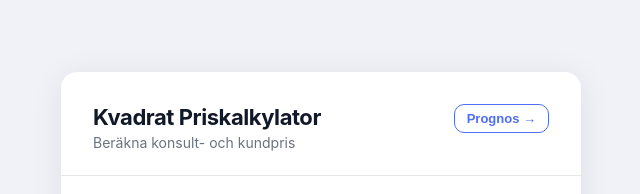
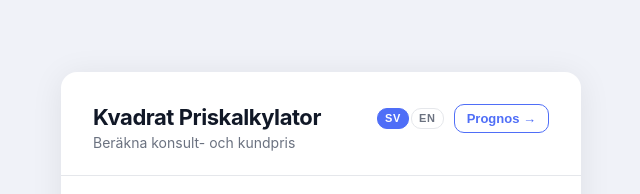
Before and after one commit to SimpleCookie/kvadrat-pris, a React (Vite) app: page / in a window 1280 px wide. Shown: the top 194 px of the page, without its empty margins (319-959 px from the left). Built offline with nearby package versions, Linux system fonts and the light colour scheme.

Commit message:
feat: add English language support with SV/EN toggle

```diff
--- a/src/App.css
+++ b/src/App.css
@@ -337,6 +337,43 @@
   gap: 1rem;
 }
 
+.header-controls {
+  display: flex;
+  align-items: center;
+  gap: 0.625rem;
+  flex-shrink: 0;
+}
+
+.lang-toggle {
+  display: flex;
+  gap: 0.125rem;
+}
+
+.lang-btn {
+  background: none;
+  border: 1px solid var(--border);
+  border-radius: var(--radius-sm);
+  color: var(--text-secondary);
+  cursor: pointer;
+  font-size: 0.6875rem;
+  font-weight: 700;
+  padding: 0.25rem 0.4375rem;
+  letter-spacing: 0.06em;
+  line-height: 1;
+  transition: background 0.15s, color 0.15s, border-color 0.15s;
+}
+
+.lang-btn:hover {
+  border-color: var(--accent);
+  color: var(--accent);
+}
+
+.lang-btn-active {
+  background: var(--accent);
+  border-color: var(--accent);
+  color: #fff;
+}
+
 .view-toggle {
   background: none;
   border: 1px solid var(--accent);
--- a/src/App.tsx
+++ b/src/App.tsx
@@ -7,6 +7,7 @@ import {
   formatSEK,
 } from "./lib/pricing"
 import { AdvancedView } from "./components/AdvancedView"
+import { translations, type Lang } from "./lib/i18n"
 
 const STORAGE_KEY = "kvadrat-pris-state"
 
@@ -15,6 +16,7 @@ interface SavedState {
   activeValue: string
   kvadratFee: string
   middlemanFee: string
+  lang?: Lang
 }
 
 const loadState = (): Partial<SavedState> => {
@@ -28,6 +30,9 @@ const loadState = (): Partial<SavedState> => {
 
 const App = () => {
   const saved = loadState()
+
+  const [lang, setLang] = useState<Lang>(saved.lang ?? 'sv')
+  const t = translations[lang]
 
   const [view, setView] = useState<"simple" | "advanced">("simple")
 
@@ -47,9 +52,9 @@ const App = () => {
   useEffect(() => {
     localStorage.setItem(
       STORAGE_KEY,
-      JSON.stringify({ activeField, activeValue, kvadratFee, middlemanFee })
+      JSON.stringify({ activeField, activeValue, kvadratFee, middlemanFee, lang })
     )
-  }, [activeField, activeValue, kvadratFee, middlemanFee])
+  }, [activeField, activeValue, kvadratFee, middlemanFee, lang])
 
   const parsedActive = parseFloat(activeValue) || 0
   const parsedKvadrat = clampFee(parseFloat(kvadratFee) || 0)
@@ -83,7 +88,7 @@ const App = () => {
   const pricesSection = (
     <section className="prices-section">
       <div className={`price-field${activeField === "consultant" ? " active" : ""}`}>
-        <label htmlFor="consultant-price" className="price-label">Konsultpris</label>
+        <label htmlFor="consultant-price" className="price-label">{t.consultantPrice}</label>
         <div className="price-input-wrap">
           <input
             id="consultant-price"
@@ -95,15 +100,15 @@ const App = () => {
             value={activeField === "consultant" ? activeValue : String(consultantPrice)}
             onChange={(e) => { setActiveField("consultant"); setActiveValue(e.target.value) }}
             onFocus={() => setActiveField("consultant")}
-            aria-label="Konsultpris i kronor per timme"
+            aria-label={t.consultantPriceAria}
           />
           <span className="price-unit">kr/h</span>
         </div>
-        <p className="price-hint">Det du tar hem</p>
+        <p className="price-hint">{t.consultantPriceHint}</p>
       </div>
       <div className="price-arrow" aria-hidden="true">⇄</div>
       <div className={`price-field${activeField === "client" ? " active" : ""}`}>
-        <label htmlFor="client-price" className="price-label">Kundpris</label>
+        <label htmlFor="client-price" className="price-label">{t.clientPrice}</label>
         <div className="price-input-wrap">
           <input
             id="client-price"
@@ -115,11 +120,11 @@ const App = () => {
             value={activeField === "client" ? activeValue : String(clientPrice)}
             onChange={(e) => { setActiveField("client"); setActiveValue(e.target.value) }}
             onFocus={() => setActiveField("client")}
-            aria-label="Kundpris i kronor per timme"
+            aria-label={t.clientPriceAria}
           />
           <span className="price-unit">kr/h</span>
         </div>
-        <p className="price-hint">Vad kunden betalar</p>
+        <p className="price-hint">{t.clientPriceHint}</p>
       </div>
     </section>
   )
@@ -127,24 +132,24 @@ const App = () => {
   const feesSection = (
     <section className="fees-section">
       <fieldset className="fees-fieldset">
-        <legend className="fees-legend">Avgifter</legend>
+        <legend className="fees-legend">{t.feesLegend}</legend>
         <div className="fee-row">
           <label htmlFor="kvadrat-fee" className="fee-label">
-            Kvadrats andel
-            <span className="fee-tooltip" data-tooltip="Den andel av kundpriset som Kvadrat behåller" aria-label="Den andel av kundpriset som Kvadrat behåller">?</span>
+            {t.kvadratShare}
+            <span className="fee-tooltip" data-tooltip={t.kvadratShareTooltip} aria-label={t.kvadratShareTooltip}>?</span>
           </label>
           <div className="fee-input-wrap">
-            <input id="kvadrat-fee" type="number" inputMode="decimal" min={0} max={99} step={1} className="fee-input" value={kvadratFee} onChange={(e) => setKvadratFee(e.target.value)} aria-label="Kvadrats andel i procent" />
+            <input id="kvadrat-fee" type="number" inputMode="decimal" min={0} max={99} step={1} className="fee-input" value={kvadratFee} onChange={(e) => setKvadratFee(e.target.value)} aria-label={t.kvadratShare} />
             <span className="fee-unit">%</span>
           </div>
         </div>
         <div className="fee-row">
           <label htmlFor="middleman-fee" className="fee-label">
-            Mellanskär
-            <span className="fee-tooltip" data-tooltip="Avgift för eventuell förmedlare" aria-label="Avgift för eventuell förmedlare">?</span>
+            {t.middleman}
+            <span className="fee-tooltip" data-tooltip={t.middlemanTooltip} aria-label={t.middlemanTooltip}>?</span>
           </label>
           <div className="fee-input-wrap">
-            <input id="middleman-fee" type="number" inputMode="decimal" min={0} max={99} step={1} className="fee-input" value={middlemanFee} onChange={(e) => setMiddlemanFee(e.target.value)} aria-label="Mellanskär i procent" />
+            <input id="middleman-fee" type="number" inputMode="decimal" min={0} max={99} step={1} className="fee-input" value={middlemanFee} onChange={(e) => setMiddlemanFee(e.target.value)} aria-label={t.middleman} />
             <span className="fee-unit">%</span>
           </div>
         </div>
@@ -155,42 +160,42 @@ const App = () => {
   const forecastSettingsSection = (
     <section className="fees-section">
       <fieldset className="fees-fieldset">
-        <legend className="fees-legend">Inställningar</legend>
+        <legend className="fees-legend">{t.settingsLegend}</legend>
         <div className="forecast-settings-grid">
           <div className="forecast-settings-field">
             <label htmlFor="billable-hours" className="forecast-settings-label">
-              Timmar/år
-              <span className="fee-tooltip" data-tooltip="Räkna bort semester, helgdagar och intern tid. Standard: 40h × 40v = 1 600 h." aria-label="Räkna bort semester och intern tid">?</span>
+              {t.billableHours}
+              <span className="fee-tooltip" data-tooltip={t.billableHoursTooltip} aria-label={t.billableHoursAria}>?</span>
             </label>
             <div className="forecast-settings-input-wrap">
-              <input id="billable-hours" type="number" inputMode="numeric" min={0} max={3000} step={40} className="forecast-settings-input" value={billableHours} onChange={(e) => setBillableHours(e.target.value)} aria-label="Fakturerbara timmar per år" />
+              <input id="billable-hours" type="number" inputMode="numeric" min={0} max={3000} step={40} className="forecast-settings-input" value={billableHours} onChange={(e) => setBillableHours(e.target.value)} aria-label={t.billableHoursAria} />
               <span className="fee-unit">h</span>
             </div>
           </div>
           <div className="forecast-settings-field">
             <label htmlFor="monthly-salary" className="forecast-settings-label">
-              Månadslön
-              <span className="fee-tooltip" data-tooltip="Statlig skattebrytpunkt 2026: ~643 100 kr/år ≈ 53 600 kr/mån. Lön över detta beskattas hårdare." aria-label="Statlig skattebrytpunkt 2026">?</span>
+              {t.monthlySalary}
+              <span className="fee-tooltip" data-tooltip={t.monthlySalaryTooltip} aria-label={t.monthlySalaryAria}>?</span>
             </label>
             <div className="forecast-settings-input-wrap">
-              <input id="monthly-salary" type="number" inputMode="numeric" min={0} step={1000} className="forecast-settings-input" value={monthlySalary} onChange={(e) => setMonthlySalary(e.target.value)} aria-label="Månadslön i kronor brutto" />
+              <input id="monthly-salary" type="number" inputMode="numeric" min={0} step={1000} className="forecast-settings-input" value={monthlySalary} onChange={(e) => setMonthlySalary(e.target.value)} aria-label={t.monthlySalaryAria} />
               <span className="fee-unit">kr</span>
             </div>
           </div>
           <div className="forecast-settings-field">
             <label htmlFor="overhead" className="forecast-settings-label">
-              Overhead/år
-              <span className="fee-tooltip" data-tooltip="Bokföring, försäkring, utrustning, programvaror m.m." aria-label="Bokföring, försäkring m.m.">?</span>
+              {t.overheadLabel}
+              <span className="fee-tooltip" data-tooltip={t.overheadTooltip} aria-label={t.overheadAria}>?</span>
             </label>
             <div className="forecast-settings-input-wrap">
-              <input id="overhead" type="number" inputMode="numeric" min={0} step={1000} className="forecast-settings-input" value={overhead} onChange={(e) => setOverhead(e.target.value)} aria-label="Overheadkostnader per år i kronor" />
+              <input id="overhead" type="number" inputMode="numeric" min={0} step={1000} className="forecast-settings-input" value={overhead} onChange={(e) => setOverhead(e.target.value)} aria-label={t.overheadAria} />
               <span className="fee-unit">kr</span>
             </div>
           </div>
           <div className="forecast-settings-field">
-            <label htmlFor="kommunalskatt" className="forecast-settings-label">Kommunalskatt</label>
+            <label htmlFor="kommunalskatt" className="forecast-settings-label">{t.municipalTax}</label>
             <div className="forecast-settings-input-wrap">
-              <input id="kommunalskatt" type="number" inputMode="decimal" min={0} max={40} step={0.1} className="forecast-settings-input" value={kommunalskatt} onChange={(e) => setKommunalskatt(e.target.value)} aria-label="Kommunalskatt i procent" />
+              <input id="kommunalskatt" type="number" inputMode="decimal" min={0} max={40} step={0.1} className="forecast-settings-input" value={kommunalskatt} onChange={(e) => setKommunalskatt(e.target.value)} aria-label={t.municipalTaxAria} />
               <span className="fee-unit">%</span>
             </div>
           </div>
@@ -206,16 +211,22 @@ const App = () => {
           <header className="card-header">
             <div className="card-header-content">
               <div>
-                <h1 className="title">Kvadrat Priskalkylator</h1>
-                <p className="subtitle">Beräkna konsult- och kundpris</p>
+                <h1 className="title">{t.title}</h1>
+                <p className="subtitle">{t.subtitle}</p>
+              </div>
+              <div className="header-controls">
+                <div className="lang-toggle" role="group" aria-label="Language">
+                  <button type="button" className={`lang-btn${lang === 'sv' ? ' lang-btn-active' : ''}`} onClick={() => setLang('sv')}>SV</button>
+                  <button type="button" className={`lang-btn${lang === 'en' ? ' lang-btn-active' : ''}`} onClick={() => setLang('en')}>EN</button>
                 </div>
                 <button
                   type="button"
                   className="view-toggle"
                   onClick={() => setView(v => v === "simple" ? "advanced" : "simple")}
                 >
-                {view === "simple" ? "Prognos →" : "← Enkel vy"}
+                  {view === "simple" ? t.viewForecast : t.viewSimple}
                 </button>
+              </div>
             </div>
           </header>
 
@@ -225,24 +236,24 @@ const App = () => {
               {feesSection}
               {hasValue && (
                 <section className="breakdown-section">
-                  <h2 className="breakdown-title">Fördelning per timme</h2>
+                  <h2 className="breakdown-title">{t.breakdownTitle}</h2>
                   <div className="breakdown-rows">
                     <div className="breakdown-row">
-                      <span>Kunden betalar</span>
+                      <span>{t.clientPays}</span>
                       <span className="breakdown-value">{formatSEK(clientPrice)}</span>
                     </div>
                     {parsedMiddleman > 0 && (
                       <div className="breakdown-row breakdown-deduction">
-                        <span>Mellanskär ({parsedMiddleman}%)</span>
+                        <span>{t.middlemanCutRow(parsedMiddleman)}</span>
                         <span className="breakdown-value">−{formatSEK(middlemanCut)}</span>
                       </div>
                     )}
                     <div className="breakdown-row breakdown-deduction">
-                      <span>Kvadrats andel ({parsedKvadrat}%)</span>
+                      <span>{t.kvadratCutRow(parsedKvadrat)}</span>
                       <span className="breakdown-value">−{formatSEK(kvadratCut)}</span>
                     </div>
                     <div className="breakdown-row breakdown-total">
-                      <span>Konsulten får ut</span>
+                      <span>{t.consultantGets}</span>
                       <span className="breakdown-value">{formatSEK(consultantPrice)}</span>
                     </div>
                   </div>
@@ -264,6 +275,7 @@ const App = () => {
                   overheadPerYear={parseInt(overhead) || 0}
                   kommunalskatt={parseFloat(kommunalskatt) || 0}
                   kvadratCutPerHour={kvadratCut}
+                  t={t}
                 />
               </div>
             </div>
@@ -271,7 +283,7 @@ const App = () => {
 
           <footer className="card-footer">
             <button type="button" className="reset-btn" onClick={handleReset}>
-              Återställ
+              {t.reset}
             </button>
           </footer>
         </div>
--- /dev/null
+++ b/src/lib/i18n.ts
@@ -0,0 +1,214 @@
+export type Lang = 'sv' | 'en'
+
+export type T = {
+  // Header
+  title: string
+  subtitle: string
+  viewForecast: string
+  viewSimple: string
+  // Price fields
+  consultantPrice: string
+  consultantPriceHint: string
+  consultantPriceAria: string
+  clientPrice: string
+  clientPriceHint: string
+  clientPriceAria: string
+  // Fees
+  feesLegend: string
+  kvadratShare: string
+  kvadratShareTooltip: string
+  middleman: string
+  middlemanTooltip: string
+  // Settings
+  settingsLegend: string
+  billableHours: string
+  billableHoursTooltip: string
+  billableHoursAria: string
+  monthlySalary: string
+  monthlySalaryTooltip: string
+  monthlySalaryAria: string
+  overheadLabel: string
+  overheadTooltip: string
+  overheadAria: string
+  municipalTax: string
+  municipalTaxAria: string
+  // Simple view breakdown
+  breakdownTitle: string
+  clientPays: string
+  middlemanCutRow: (pct: number) => string
+  kvadratCutRow: (pct: number) => string
+  consultantGets: string
+  reset: string
+  // Advanced view
+  enterPrice: string
+  perYearGross: string
+  kvadratShareLabel: string
+  perYear: string
+  companyBlock: string
+  grossRevenue: string
+  overheadRow: string
+  salaryGrossRow: (monthly: string) => string
+  socialFees: string
+  preTaxProfit: string
+  corporateTax: string
+  profitAfterTax: string
+  dividend: string
+  dividendTooltip: (amount: string) => string
+  dividendTax: string
+  retainedLabel: string
+  retainedTooltip: string
+  retainedAriaLabel: string
+  retainedNote: string
+  youBlock: string
+  netSalaryYear: string
+  netDividend: string
+  netPerYear: string
+  netPerMonth: string
+  employeeBlock: string
+  employeeTooltip: string
+  employeeAriaLabel: string
+  employeeComparisonText: (amount: string) => string
+  disclaimer: (rate: number) => string
+}
+
+export const translations: Record<Lang, T> = {
+  sv: {
+    title: 'Kvadrat Priskalkylator',
+    subtitle: 'Beräkna konsult- och kundpris',
+    viewForecast: 'Prognos →',
+    viewSimple: '← Enkel vy',
+
+    consultantPrice: 'Konsultpris',
+    consultantPriceHint: 'Det du tar hem',
+    consultantPriceAria: 'Konsultpris i kronor per timme',
+    clientPrice: 'Kundpris',
+    clientPriceHint: 'Vad kunden betalar',
+    clientPriceAria: 'Kundpris i kronor per timme',
+
+    feesLegend: 'Avgifter',
+    kvadratShare: 'Kvadrats andel',
+    kvadratShareTooltip: 'Den andel av kundpriset som Kvadrat behåller',
+    middleman: 'Mellanskär',
+    middlemanTooltip: 'Avgift för eventuell förmedlare',
+
+    settingsLegend: 'Inställningar',
+    billableHours: 'Timmar/år',
+    billableHoursTooltip: 'Räkna bort semester, helgdagar och intern tid. Standard: 40h × 40v = 1\u202f600\u00a0h.',
+    billableHoursAria: 'Fakturerbara timmar per år',
+    monthlySalary: 'Månadslön',
+    monthlySalaryTooltip: 'Statlig skattebrytpunkt 2026: ~643\u202f100\u00a0kr/år ≈ 53\u202f600\u00a0kr/mån. Lön över detta beskattas hårdare.',
+    monthlySalaryAria: 'Månadslön i kronor brutto',
+    overheadLabel: 'Overhead/år',
+    overheadTooltip: 'Bokföring, försäkring, utrustning, programvaror m.m.',
+    overheadAria: 'Overheadkostnader per år i kronor',
+    municipalTax: 'Kommunalskatt',
+    municipalTaxAria: 'Kommunalskatt i procent',
+
+    breakdownTitle: 'Fördelning per timme',
+    clientPays: 'Kunden betalar',
+    middlemanCutRow: (pct) => `Mellanskär (${pct}%)`,
+    kvadratCutRow: (pct) => `Kvadrats andel (${pct}%)`,
+    consultantGets: 'Konsulten får ut',
+    reset: 'Återställ',
+
+    enterPrice: 'Ange ett konsultpris i fältet till vänster.',
+    perYearGross: '/år (brutto)',
+    kvadratShareLabel: 'Kvadrats andel:',
+    perYear: '/år',
+    companyBlock: 'Bolaget',
+    grossRevenue: 'Intäkter (brutto)',
+    overheadRow: 'Overhead',
+    salaryGrossRow: (monthly) => `Lön brutto (${monthly}\u00a0kr/mån)`,
+    socialFees: 'Arbetsgivaravgift (31,42%)',
+    preTaxProfit: 'Vinst före bolagsskatt',
+    corporateTax: 'Bolagsskatt (20,6%)',
+    profitAfterTax: 'Vinst efter skatt',
+    dividend: 'Utdelning',
+    dividendTooltip: (amount) => `Förenklingsregeln: max ${amount}/år beskattas med 20%.`,
+    dividendTax: 'Utdelningsskatt (20%)',
+    retainedLabel: 'Kvar i bolaget',
+    retainedTooltip: 'Dina pengar — kan tas ut som framtida lön eller utdelning när det passar.',
+    retainedAriaLabel: 'Dina pengar — kan tas ut som framtida lön eller utdelning',
+    retainedNote: 'dina pengar',
+    youBlock: 'Du — netto',
+    netSalaryYear: 'Nettolön/år',
+    netDividend: '+ Netto utdelning',
+    netPerYear: 'Netto per år',
+    netPerMonth: 'Netto per månad',
+    employeeBlock: 'Som anställd — jämförelse',
+    employeeTooltip: 'Bruttolön som krävs för att en anställd ska nå samma nettoinkomst. Utan jobbskatteavdrag (reell lön är något lägre).',
+    employeeAriaLabel: 'Jämförelse med anställd',
+    employeeComparisonText: (amount) => `För motsvarande nettolön som anställd krävs ${amount}/mån i bruttolön.`,
+    disclaimer: (rate) => `* Netto = efter kommunalskatt (${rate}%) och utdelningsskatt. Jobbskatteavdrag ej inräknat. Förenklingsregeln antagen för utdelning.`,
+  },
+
+  en: {
+    title: 'Kvadrat Price Calculator',
+    subtitle: 'Calculate consultant and client rate',
+    viewForecast: 'Forecast →',
+    viewSimple: '← Simple view',
+
+    consultantPrice: 'Consultant rate',
+    consultantPriceHint: 'What you keep',
+    consultantPriceAria: 'Consultant rate in SEK per hour',
+    clientPrice: 'Client rate',
+    clientPriceHint: 'What the client pays',
+    clientPriceAria: 'Client rate in SEK per hour',
+
+    feesLegend: 'Fees',
+    kvadratShare: "Kvadrat's share",
+    kvadratShareTooltip: "The share of the client rate that Kvadrat keeps",
+    middleman: 'Middleman fee',
+    middlemanTooltip: 'Fee for any intermediary',
+
+    settingsLegend: 'Settings',
+    billableHours: 'Hours/year',
+    billableHoursTooltip: 'Deduct holidays and internal time. Default: 40h × 40w = 1,600\u00a0h.',
+    billableHoursAria: 'Billable hours per year',
+    monthlySalary: 'Monthly salary',
+    monthlySalaryTooltip: 'State income tax threshold 2026: ~643,100\u00a0kr/year ≈ 53,600\u00a0kr/month. Salary above this is taxed at a higher rate.',
+    monthlySalaryAria: 'Monthly gross salary in SEK',
+    overheadLabel: 'Overhead/year',
+    overheadTooltip: 'Accounting, insurance, equipment, software, etc.',
+    overheadAria: 'Annual overhead costs in SEK',
+    municipalTax: 'Municipal tax',
+    municipalTaxAria: 'Municipal tax rate in percent',
+
+    breakdownTitle: 'Per-hour breakdown',
+    clientPays: 'Client pays',
+    middlemanCutRow: (pct) => `Middleman fee (${pct}%)`,
+    kvadratCutRow: (pct) => `Kvadrat's share (${pct}%)`,
+    consultantGets: 'Consultant keeps',
+    reset: 'Reset',
+
+    enterPrice: 'Enter a consultant rate in the field on the left.',
+    perYearGross: '/year (gross)',
+    kvadratShareLabel: "Kvadrat's share:",
+    perYear: '/year',
+    companyBlock: 'The company',
+    grossRevenue: 'Gross revenue',
+    overheadRow: 'Overhead',
+    salaryGrossRow: (monthly) => `Gross salary (${monthly}\u00a0kr/month)`,
+    socialFees: 'Payroll tax (31.42%)',
+    preTaxProfit: 'Pre-tax profit',
+    corporateTax: 'Corporate tax (20.6%)',
+    profitAfterTax: 'Post-tax profit',
+    dividend: 'Dividend',
+    dividendTooltip: (amount) => `Simplified rule: up to ${amount}/year is taxed at 20%.`,
+    dividendTax: 'Dividend tax (20%)',
+    retainedLabel: 'Retained in company',
+    retainedTooltip: 'Your money — can be withdrawn as future salary or dividend when it suits.',
+    retainedAriaLabel: 'Your money — can be withdrawn as future salary or dividend',
+    retainedNote: 'your money',
+    youBlock: 'You — net',
+    netSalaryYear: 'Net salary/year',
+    netDividend: '+ Net dividend',
+    netPerYear: 'Net per year',
+    netPerMonth: 'Net per month',
+    employeeBlock: 'As an employee — comparison',
+    employeeTooltip: 'Gross salary required for an employee to reach the same net income. Excluding job tax credit (actual salary is slightly lower).',
+    employeeAriaLabel: 'Comparison with employee',
+    employeeComparisonText: (amount) => `The equivalent net income as an employee requires ${amount}/month gross salary.`,
+    disclaimer: (rate) => `* Net = after municipal tax (${rate}%) and dividend tax. Job tax credit not included. Simplified dividend rule assumed.`,
+  },
+}
```
Also changed, not shown: src/components/AdvancedView.tsx (+34 -35 lines). Lines whose indentation alone changed are shown as unchanged.
